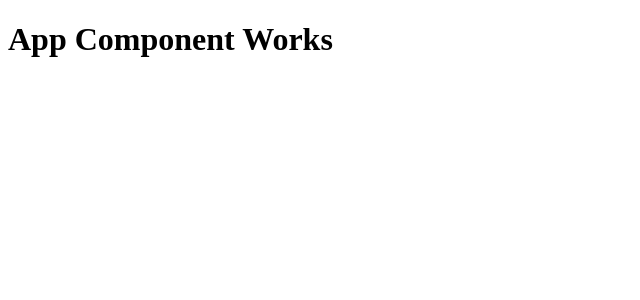
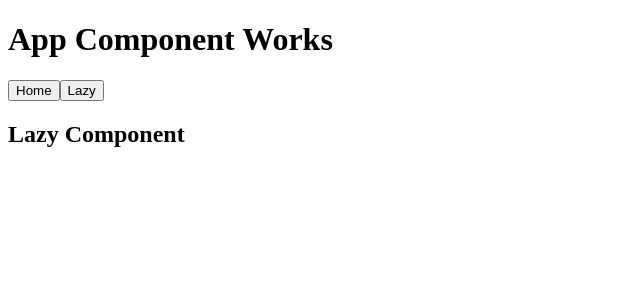
Before and after one commit to MaurizioCasciano/Angular-Lazy-Injection, an Angular app: page /lazy in a window 1280 px wide. Before the commit this address led to /. Shown: the top 300 px of the page, without its empty margins (0-640 px from the left). Built offline with nearby package versions, Linux system fonts and the light colour scheme.

Commit message:
Lazy Loading Lazy Module

```diff
--- a/src/app/app-routing.module.ts
+++ b/src/app/app-routing.module.ts
@@ -1,7 +1,12 @@
 import { NgModule } from '@angular/core';
 import { RouterModule, Routes } from '@angular/router';
 
-const routes: Routes = [];
+const routes: Routes = [
+  {
+    path: "lazy",
+    loadChildren: () => import('./lazy/lazy.module').then((m) => m.LazyModule)
+  }
+];
 
 @NgModule({
   imports: [RouterModule.forRoot(routes)],
--- a/src/app/app.component.html
+++ b/src/app/app.component.html
@@ -1,3 +1,8 @@
 <h1>App Component Works</h1>
 
+<div>
+  <button [routerLink]="['/']">Home</button>
+  <button [routerLink]="['/lazy']">Lazy</button>
+</div>
+
 <router-outlet></router-outlet>
--- a/src/app/lazy/lazy-routing.module.ts
+++ b/src/app/lazy/lazy-routing.module.ts
@@ -1,7 +1,13 @@
 import { NgModule } from '@angular/core';
 import { RouterModule, Routes } from '@angular/router';
+import {LazyComponent} from "./lazy/lazy.component";
 
-const routes: Routes = [];
+const routes: Routes = [
+  {
+    path: "",
+    component: LazyComponent
+  }
+];
 
 @NgModule({
   imports: [RouterModule.forChild(routes)],
--- a/src/app/lazy/lazy/lazy.component.html
+++ b/src/app/lazy/lazy/lazy.component.html
@@ -1 +1 @@
-<p>lazy works!</p>
+<H2>Lazy Component</H2>
```
